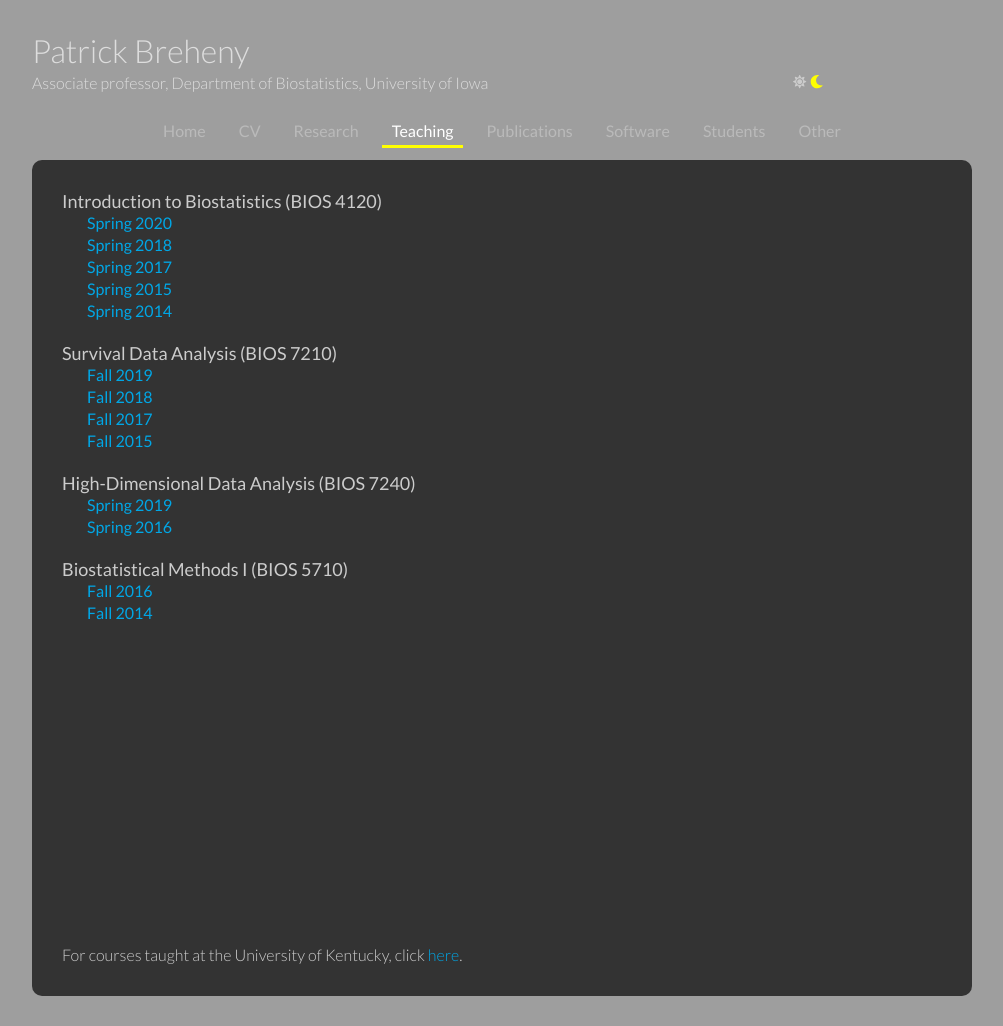
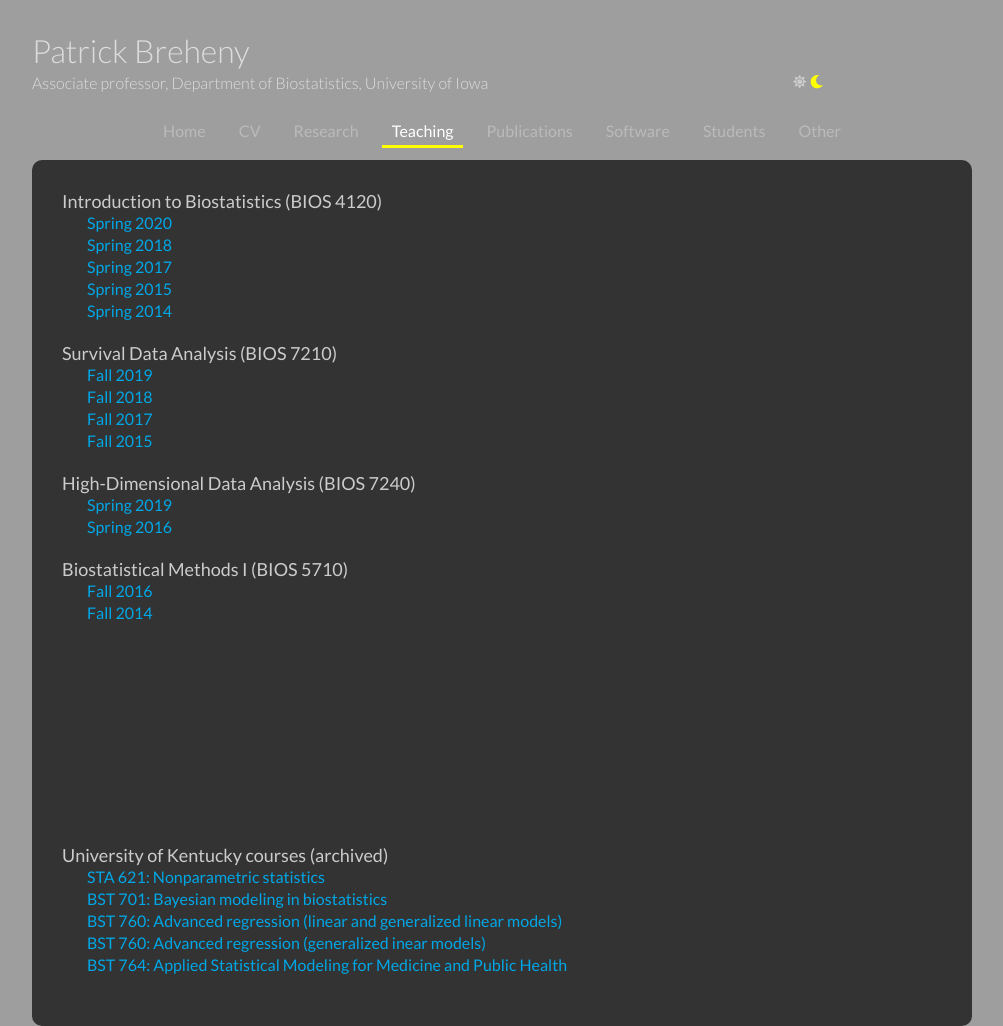
Before and after one commit to pbreheny/web, a Jekyll site: the page built from teaching.html, in a window 1280 px wide, cut to the strip 0-1026 px from the top of the page. Shown: the whole strip, without its empty margins (138-1141 px from the left). Built offline with Jekyll 4.4.1, drawn with Linux system fonts in a browser that asks for light colours; nearby versions of some CDN libraries; before the commit the page ends 996 px from its top, so only the background shows below that; grey boxes are pictures that could not be loaded.

Commit message:
Teaching: New links to UK courses hosted locally

```diff
--- a/teaching.html
+++ b/teaching.html
@@ -31,7 +31,13 @@ layout: default
   <h3><a href="5710/f14/index.html">Fall 2014</a></h3>
 </div>
 
-<div style="height:300px">
+<div style="height:200px"></div>
+
+<h4>University of Kentucky courses (archived)</h4>
+<div class="semester">
+  <h3><a href="uk/teaching/621/index.html">STA 621: Nonparametric statistics</a></h3>
+  <h3><a href="uk/teaching/701/index.html">BST 701: Bayesian modeling in biostatistics</a></h3>
+  <h3><a href="uk/teaching/760-s11/index.html">BST 760: Advanced regression (linear and generalized linear models)</a></h3>
+  <h3><a href="uk/teaching/760-s13/index.html">BST 760: Advanced regression (generalized inear models)</a></h3>
+  <h3><a href="uk/764/index.html">BST 764: Applied Statistical Modeling for Medicine and Public Health</a></h3>
 </div>
-
-For courses taught at the University of Kentucky, click <a href="http://web.as.uky.edu/statistics/users/pbreheny/teaching.html">here</a>.
```
